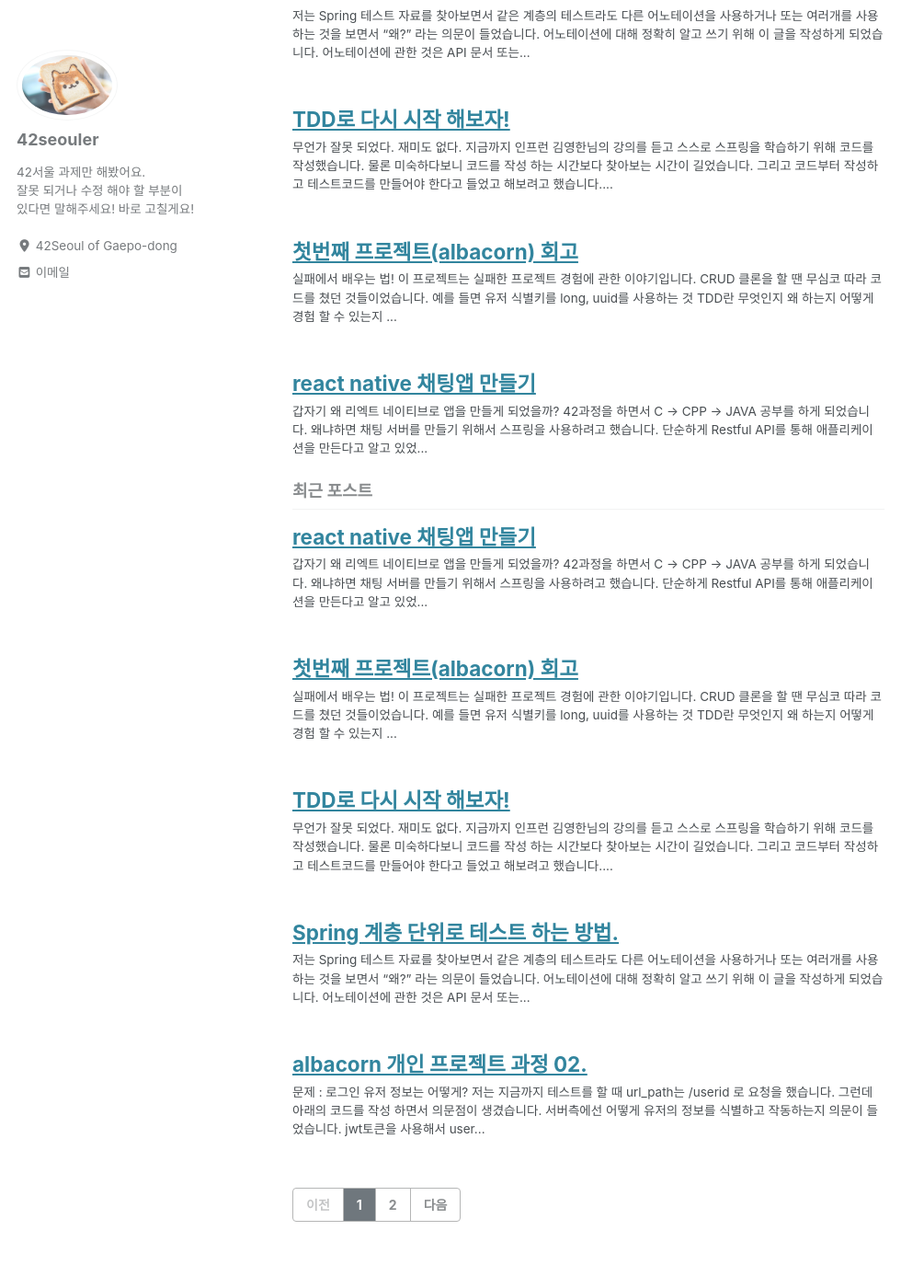
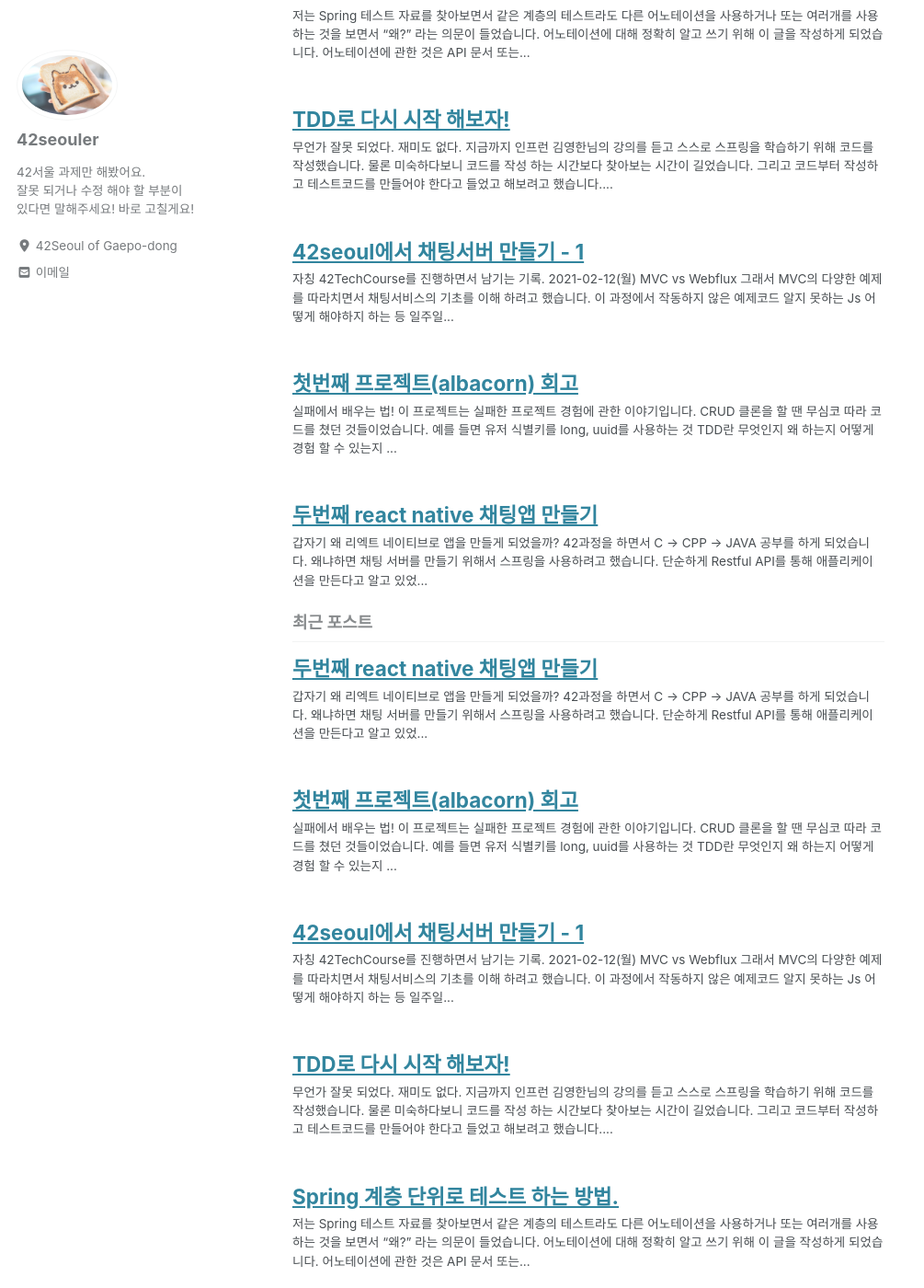
Before and after one commit to 42seouler/42seouler.github.io, a Jekyll site: the page built from index.html, in a window 1280 px wide and 1400 px high, scrolled down 580 px. Shown: the whole window at 92% size, without its empty margins (0-1005 px from the left). Built offline with Jekyll 4.4.1, drawn with Linux system fonts in a browser that asks for light colours; cached includes are drawn as plain includes; nearby versions of some CDN libraries; a script that is not in the unit is left out; the list of posts is cut into pages by our own code; some of the changed lines change nothing that is shown.

Commit message:
chatapp 만들기 과정 01

````diff
--- /dev/null
+++ b/_posts/2021/java/2021-02-12-reactspringchat.md
@@ -0,0 +1,232 @@
+---
+title: 42seoul에서 채팅서버 만들기 - 1
+
+layout: single
+
+author_profile: true
+
+read_time: false
+
+comments: true
+
+share: true
+
+related: true
+
+categories:
+- Java
+
+tag:
+- spring
+
+description: 생애 처음으로 TDD를 해보자!
+
+meta_keywords: Java, Spring
+
+last_modified_at: '2021-02-12 21:00:00 +08000'
+
+toc: true
+
+toc_sticky: true
+
+toc_label: 목차
+popular: true
+---
+
+자칭 42TechCourse를 진행하면서 남기는 기록.
+
+2021-02-12(월)
+
+### MVC vs Webflux
+
+그래서 MVC의 다양한 예제를 따라치면서 채팅서비스의 기초를 이해 하려고 했습니다.
+이 과정에서 작동하지 않은 예제코드 알지 못하는 Js 어떻게 해야하지 하는 등 일주일 간 고통의 나날을 보내면서 프로그래밍은 나의 길이 아니었던가 자책하기도 했습니다.
+
+우여곡절 끝에 Webflux로 진행해보기로 했습니다.
+
+### Webflux는 달랐다.
+
+MVC에는 WebSocket Stomp의 구독과 발행을 활용해서 채팅 서비스를 구현 하는데
+Webflux에는 Stomp를 지원하지 않았습니다. 저는 당황했고 어떻게 해야 할지 몰랐습니다.
+그래서 webflux chat등 구글을 보라색으로 물들였지만 답을 찾지 못했습니다.
+그렇게 돌고 돌아 결국 Spring docs에서 답을 찾아보기로 했습니다.
+
+**그렇게 찾아 낸 단서**
+
+Websocket만 활용하면 메시지 프로토콜을 애플리케이션에서 구현해야 한다.
+- STOMP가 하시던 일을 내가 직접해야 한다고 이해했습니다. 그 순간 아 그냥 MVC를 쓰자 생각했지만 분명 여기에도 길이 있을거라 생각했습니다.
+
+RSocket를 사용하면 한다면?
+- RSocket은 TCP 또는 WebSocket을 통해 전달되는 양방향 통신을 할 수 있는 채널 기능이 있었습니다. 이를 통해 채팅 서비스를 구현 할 수 있지 않을가 생각했습니다.
+
+![](https://images.velog.io/images/42seouler/post/c1966762-7f13-45ab-8dd2-39d9a0b8c092/image.png)
+
+[RSocket channel spring.io 블로그 글](https://spring.io/blog/2020/04/06/getting-started-with-rsocket-spring-boot-channels)
+
+### 그렇다면 이제 어떻게 구현해야 할까?
+
+키워드는 찾았으나 어떻게 구현해야 할지 막막하다. 생각보다 Webflux 예제도 많지 않고
+그리고 docs만 보고 아하 유레카하면서 할 정도는 아니기 때문입니다.
+레고 조립하듯 하나하나 차근차근 올리도록 하겠습니다.
+
+내가 원하는 예제를 찾기위한 여정.. 제대로 하는게 하나도 없다.
+우선 가장 중요 한건 Rscoket연결은 단순했는데 html js를 하나도 몰라서 제대로 되는지 확인 불가.
+
+![](https://images.velog.io/images/42seouler/post/6bcfb626-5bde-4179-9241-53fd7338cfe5/image.png)
+
+2021-02-21(일)
+
+### 위의 단서를 갖고 1주일 넘게 찾아보았지만 헛 수고!
+
+무지막지하게 검색해봤지만 나의 검색 실력도 미숙 한 것 같고 !!
+Rsocket으로는 어렵지 않나 생각이 되었습니다. 검색의 끝은 안된다는 것을 알았습니다.
+
+![](https://images.velog.io/images/42seouler/post/bdf25c5f-fc1a-47b1-ab03-56eca24d7fe9/image.png)
+
+### 그래서 한국 스프링캠프 구경 하던 중!
+
+![](https://images.velog.io/images/42seouler/post/5888f787-4acf-48a5-9de1-3d62bb040b5e/image.png)
+
+결국 돌고 돌아 Rsocket으로 구현하는건 포기하기로 하였습니다. 1주일 간 구글을 보라색으로 만들었지만 이 영상을 보고 그래 지원하지 않을 땐 아직 나의 레벨이 아니다.
+무언가 하고 싶은데 뭘 검색 해야 할지 몰라 무작정 검색하기도 하고 뭔가 안되서 짜증나서 잠이 오질 않았습니다. 그래서 마지막으로 검색 또 검색!!
+[알리바바 Broker](https://github.com/alibaba/alibaba-rsocket-broker)를 사용하면 가능 할 것도 같았지만.. 정식 지원 되면 쓰는것으로 !! 다시 WebMVC로 !!
+
+### 메시지 모델링을 해보자
+
+20일부터 21일까지 어떻게 메세지를 구성 해야 할지 고민했습니다.
+
+1. User, Message 기준으로 만든다.
+
+```java
+public class Message {
+    private Long messageId;
+    private User from_user_id;
+    private User to_user_id;
+    private String content;
+    private Timestamp timestamp;
+
+```
+
+```
+// 대화 리스트
+elect to_user_id from message_table
+				where from_user_id = A
+
+//모든 메시지 출력
+select * from message_table
+where from_user_id = A and to_user_id = B
+	  or from_user_id = B and to_user_id = A
+order by create_at desc
+```
+
+모든 메시지를 출력하기 위해 where절에 and로 검색 해야합니다.
+이것은 그룹채팅에서 사람이 늘어나면 그만큼 to_user 조건문이 사람수만큼 늘어 나게 됩니다.
+그리고 카카오톡처럼 새로운 메시지가 오면 대화방 목록 중 최상단에 올려줘야 하는데 그것이 가능하지 않을 것 같았습니다.
+
+# 고민 끝에 채팅앱 디자인 하기
+
+
+## 구축 하고자 하는 목표
+
+일대일 채팅, 그룹채팅 애플레케이션을 구축하려고 합니다.
+한쌍의 사용자 또는 다중 사용자가 하나의 쓰레드를 통해 통신하도록 하려고 합니다.
+
+** 디자인 할 때 고려한 점 **
+
+- 각자의 사용자는 자신만의 메세지 사본을 갖도록 만들 예정 입니다.
+- 가장 단순한 메시지 모델에서 쿼리문이 문제가 되었기 때문에 가능 한 단일 사용자의 데이터를 같은 위치에 보관 하도록 할 것입니다.
+
+## 엔티티
+
+#### 사용자
+
+- 고유한 User_id를 갖습니다. 고유키는 (email, uuid, Long)일 수 있습니다.
+
+#### 메시지
+
+- 사용자가 서로에게 보내는 메시지입니다. 실질적으로 메시지를 받는것은 쓰레드입니다.
+
+#### 대화방(쓰레드)
+
+- 대화방은 두 사용자 간에 대화를 구성하는 메시지 집합니다. 일대일, 그룹 채팅은 각 사용자 별로 하나의 쓰레드를 갖습니다. 그리고 메시지 교환은 쓰레드를 통해서만 가능합니다.
+
+## 액션
+
+#### 메시지 보내기 / 받기
+
+- 메시지가 해당 사용자들의 쓰레드에 모두 추가 됩니다. 또한 수신자의 쓰레드 타임 스탬프를 업데이트하여
+  맨위에 표시되도록 해야 합니다.
+
+## 앱 모델링
+
+![](https://images.velog.io/images/42seouler/post/0dba40ba-1f45-442d-8f29-5f2f49ff3f71/image.png)
+
+### 사용자
+
+- 사용자의 경우 사용자의 프로필를 모델링하고 그 정보를 가져오면 되지 않을까 싶어서 생략합니다.
+
+### 메시지
+- 메시지를 직접 유저에게 보내는 형식이 아니라 대화방(쓰레드)를 통해 전달하는 방식으로 변경하였습니다.
+- 새 메시지는 지정된 쓰레드의 메시지 목록에 추가되야 합니다.
+- 스레드의 메시지 목록은 시간이 지남에 따라 증가하기 때문에 마지막 50개의 메시지를 검색 할 수 있도록 합니다.
+- 메시지는 일대일, 그룹채팅인지 구분하여 전달 합니다.
+
+```java
+메시지
+
+MessageID Long 메시지 인식키
+author User 메시지 작성자
+content String 내용
+timestamp TimeStamp 밀리세컨드로 표시 (시간 순으로 메시지를 정리하기 위해서)
+forwarded boolean 메시지가 제대로 전달 되었는지 확인
+thread_id Long 대화방의 식별키
+thread_type String 개인 또는 그룹 채팅인지 구분함
+
+```
+
+### 대화방
+
+- owner_id를 통해 사용자가 참여한 모든 쓰레드를 검색 할 수 있습니다.
+- update_at을 통해 최신 메시지가 온 순서대로 쓰레드를 정렬 할 수 있습니다.
+
+```java
+대화방(쓰레드)
+
+owner_id	Long 각 사용자에 관한 아이디
+thread_id	Long 메시지 교환이 이뤄지는 쓰레드
+participants_ids	json	각 대화에 참가자 명단
+ismuted	bool	대화방 알람을 온오프 기능
+nickname	String	대화방 이름
+create_at	timestamp	2019-07-15 12:00:00
+update_at	timestamp	2019-07-15 12:00:00
+
+```
+
+```
+// 유저의 대화방 리스트 조회
+$threadId_list = select thread_id from thread_table
+where owner_id == A
+
+// 본체 대화방 별 조회하기
+select * from message_table
+where thread_id = A
+order by create_at desc
+
+// 대화방에 참여하고 있는 모든 유저 조회
+$participantsId_list = select participants_ids from thread_table
+where thread_id in $threadId_list
+order by update_at desc
+```
+
+## 제작 중 이슈!
+
+### 1. 사용자 목록을 JSON으로 저장하기
+
+말 그대로 사용자목록을 DB에 저장하려고 했습니다. 그렇기 때문에 유저리스트를 적용했습니다.
+
+![](https://images.velog.io/images/42seouler/post/79ab8062-e661-4bfe-bf7f-391bd7657b8f/image.png)
+
+map를 사용해서 저장하는 것은 부모 엔티티를 참조하는 외래키를 저장하는 조인 테이블이 항상 필요합니다.
+제가 처음에 의도했던 json필드를 엔티티가 포함하는 것이기 때문에 다른 방법을 찾아보기로 했습니다.
+
+두번째 방법은 List-User를 통해 json 배열을 저장하는 방법입니다. 이것으로 해결 할 수 있으리라고 생각했는데 H2에서는 필드가 생성되지 않았습니다. 분명 최신버전에선 지원 한다고 적혀있는데 제가 이해도가 부족했나봅니다. 그래서 MySql로 확인 해보니 제대로 작동하였습니다.
--- a/_posts/2021/project/2021-03-09-reactnativeresult.md
+++ b/_posts/2021/project/2021-03-09-reactnativeresult.md
@@ -1,5 +1,5 @@
 ---
-title: react native 채팅앱 만들기
+title: 두번째 react native 채팅앱 만들기
 
 layout: single
 
````
